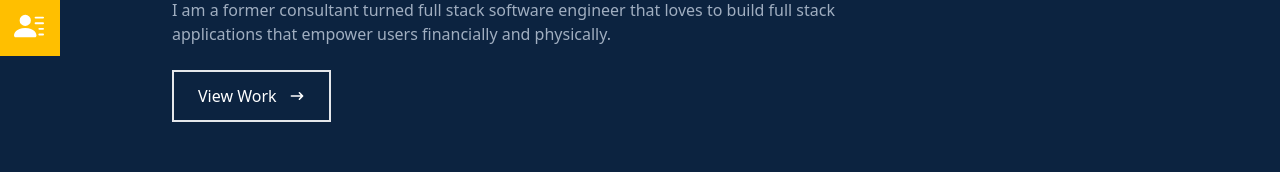
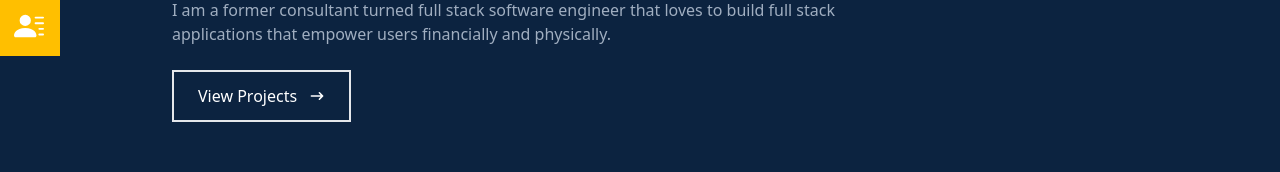
Before and after one commit to Jonathan2025/Portfolio, a React (Create React App) app: page / in a window 1280 px wide. Shown: the part 464-636 px from the top of the page. Built offline with nearby package versions, Linux system fonts and the light colour scheme.

Commit message:
for now we added everything we wanted

```diff
--- a/src/components/About.jsx
+++ b/src/components/About.jsx
@@ -2,7 +2,12 @@ import React from 'react'
 
 const About = () => {
   return (
-    <div name="about" className='w-full h-screen bg-[#0C2340] text-gray-300'>
+    <div name="about" className='w-full h-auto bg-[#0C2340] text-gray-300'>
+        <br></br>
+        <br></br>
+        <br></br>
+        <br></br>
+
         <div className='flex flex-col justify-center items-center w-full h-full'>
             <div className='max-w-[1000px] w-full px-4 grid grid-cols-2 gap-8'>
                 {/* when the screen gets small, the text will jump to the right */}
@@ -32,7 +37,17 @@ const About = () => {
 
             </div>
         </div>
+        <br></br>
+        <br></br>
+        <br></br>
+        <br></br>
+        <br></br>
+        <br></br>
+        <br></br>
+
+
     </div>
+
   )
 }
 
--- a/src/components/Home.jsx
+++ b/src/components/Home.jsx
@@ -1,6 +1,6 @@
 import React from 'react'
 import {HiArrowNarrowRight} from 'react-icons/hi'
-
+import { Link } from 'react-scroll'
 
 const Home = () => {
   return (
@@ -17,15 +17,19 @@ const Home = () => {
               build full stack applications that empower users financially and physically.</p>
 
             <div>
-                <button className='text-white group border-2 px-6 py-3 my-2 flex items-center hover:bg-blue-500  hover:border-blue-500'>View Work
-                <span className='group-hover:rotate-90 duration-300'>
-                  <HiArrowNarrowRight className='ml-3'/>
-                </span>
-                </button>
+                <Link to="work" smooth={true} duration={500}>
+                  <button className='text-white group border-2 px-6 py-3 my-2 flex items-center hover:bg-blue-500 hover:border-blue-500'>
+                    View Projects
+                    <span className='group-hover:rotate-90 duration-300'>
+                      <HiArrowNarrowRight className='ml-3'/>
+                    </span>
+                  </button>
+                </Link>
+
+
+
             </div>
         </div>
-
-
 
     </div>
   )
--- a/src/components/NavBar.jsx
+++ b/src/components/NavBar.jsx
@@ -104,13 +104,13 @@ const NavBar = () => {
                 </li>
                 <li className='w-[160px] h-[60px] flex justify-between items-center ml-[-100px] hover:ml-[10px] duration-300 bg-[#03C03C]'>
                     <a className='flex justify-between items-center w-full text-white'
-                    href="/" target="_blank">
+                    href="mailto:Jonathan.Liang75@outlook.com" target="_blank">
                         Email <HiOutlineMail size={30} />
                     </a>
                 </li>
                 <li className='w-[160px] h-[60px] flex justify-between items-center ml-[-100px] hover:ml-[10px] duration-300 bg-[#FFBF00]'>
                     <a className='flex justify-between items-center w-full text-white'
-                    href="/" target="_blank">
+                    href="https://drive.google.com/file/d/1-923q1eI0pConkw4Od2puH3UOQjiRIcN/view?usp=sharing" target="_blank">
                         Resume <BsFillPersonLinesFill size={30} />
                     </a>
                 </li>
--- a/src/components/Skills.jsx
+++ b/src/components/Skills.jsx
@@ -23,6 +23,9 @@ const Skills = () => {
   return (
     <div name="skills" className='w-full h-auto bg-[#0C2340]  text-gray-300'>
       {/* container of skills */}
+      <br></br>
+      <br></br>
+      <br></br>
       <div className='max-w-[1000px] mx-auto p-4 flex flex-col justify-center w-full h-full'>
         <div>
           <p className='text-4xl font-bold inline border-b-4 border-blue-500'>Technical Skills</p>
@@ -97,7 +100,7 @@ const Skills = () => {
         </div>
       </div>
     </div>
-
+    <br></br>
     </div>
   )
 }
--- a/src/components/Work.jsx
+++ b/src/components/Work.jsx
@@ -12,6 +12,9 @@ import starwars from "../assets/work/StarWars.png"
 const Work = () => {
   return (
     <div name='work' className='w-full h-auto md:h-screen text-gray-300 bg-[#0C2340]'>
+        <br></br>
+        <br></br>
+        <br></br>
         <div className='max-w-[1000px] mx-auto p-4 flex flex-col justify-center w-full h-auto'>
             <div className='pb-8'>
                 <p className='text-4xl font-bold inline border-b-4 text-gray-300  border-blue-500'>Projects</p>
```
